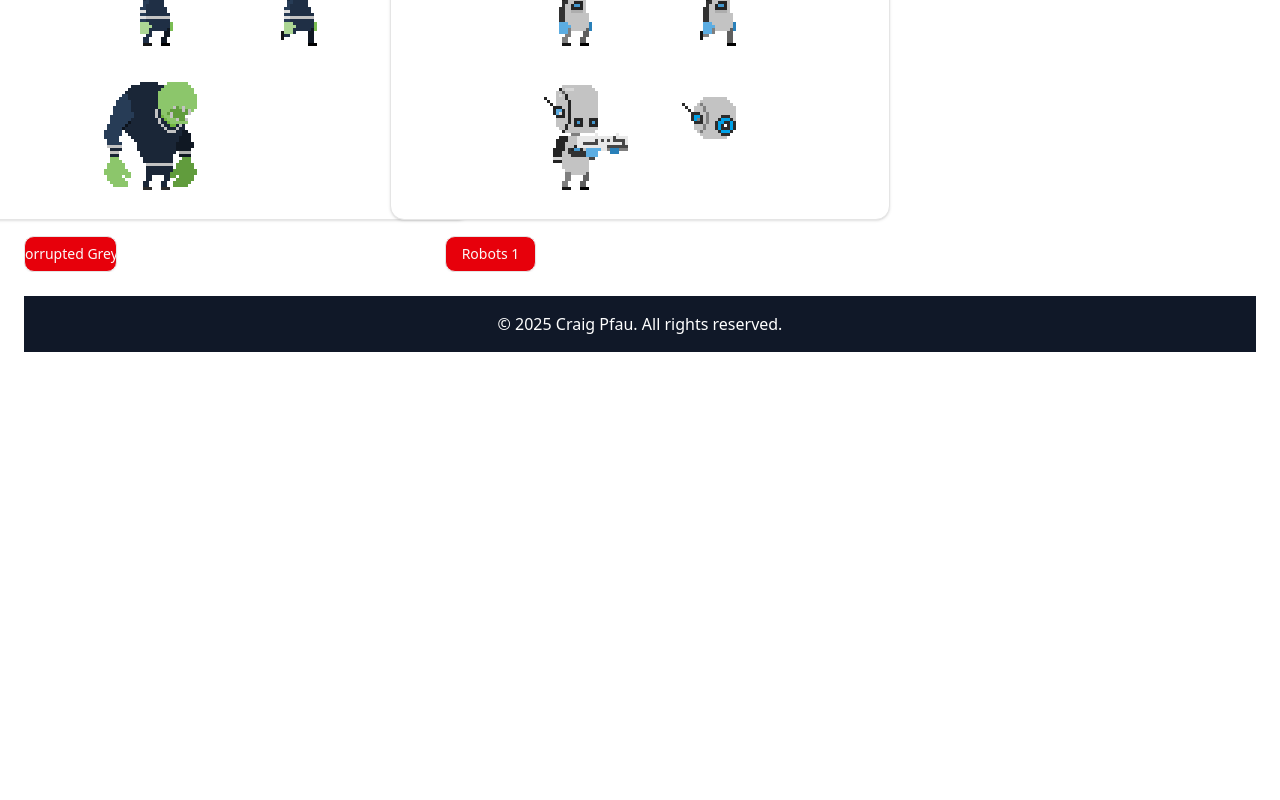
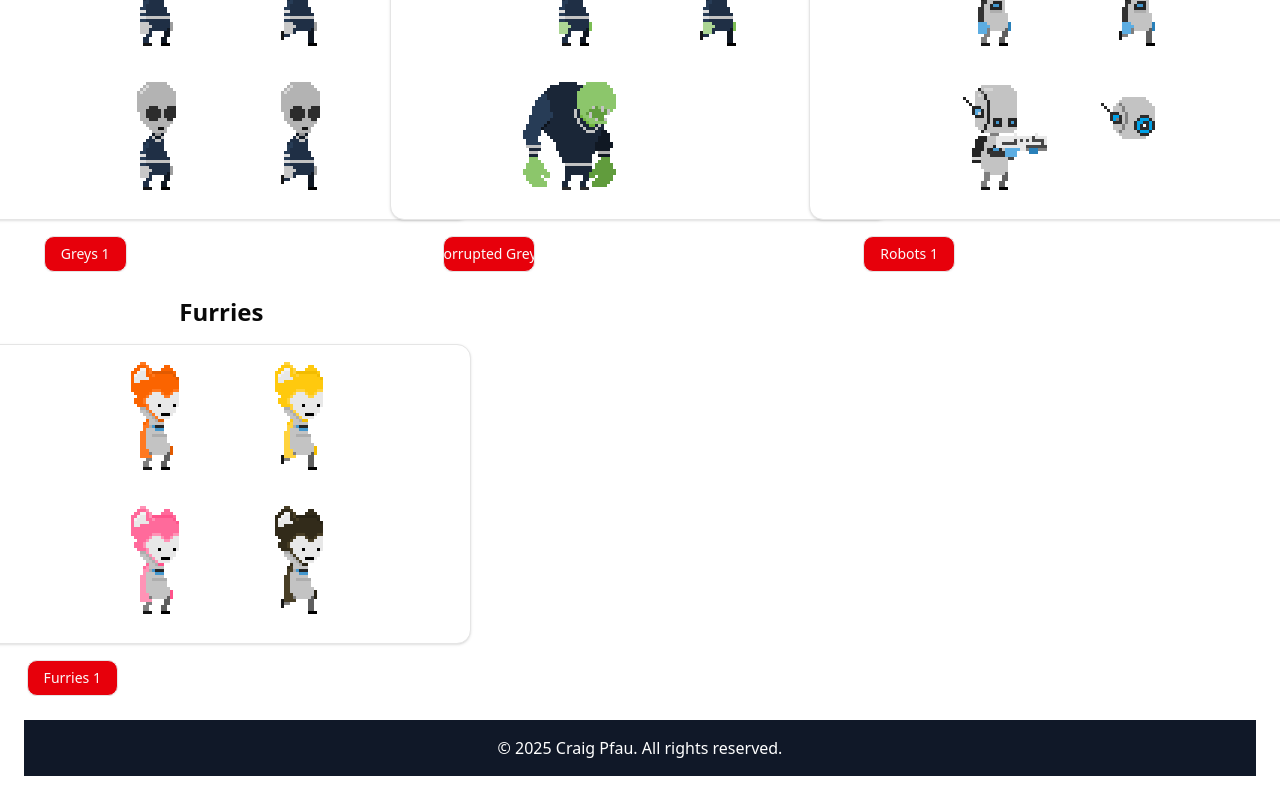
Before and after one commit to craigpfau/pocketspace, a Next.js app: page / in a window 1280 px wide. Shown: the part 864-1664 px from the top of the page. Before the commit the page ends 1240 px from the top, so only its background shows below. Built offline with nearby package versions, Linux system fonts and the light colour scheme.

Commit message:
Add greys and furries

```diff
--- a/app/page.tsx
+++ b/app/page.tsx
@@ -39,16 +39,20 @@ const gifCategories = [
     ],
   },
   {
+    category: "Greys",
+    gifs: [{ src: "gifs/greys_idle_walk.gif", title: "Greys 1" }],
+  },
+  {
     category: "Slimes",
-    gifs: [
-      { src: "gifs/slime_idle_walk_greys.gif", title: "Corrupted Greys" },
-    ],
+    gifs: [{ src: "gifs/slime_idle_walk_greys.gif", title: "Corrupted Greys" }],
   },
   {
     category: "Robots",
-    gifs: [
-      { src: "gifs/robot_idle_walk.gif", title: "Robots 1" },
-    ],
+    gifs: [{ src: "gifs/robot_idle_walk.gif", title: "Robots 1" }],
+  },
+  {
+    category: "Furries",
+    gifs: [{ src: "gifs/furries_idle_walk.gif", title: "Furries 1" }],
   },
 ];
 
```
Also changed, not shown: public/gifs/furries_idle_walk.gif (added), public/gifs/greys_idle_walk.gif (added).
